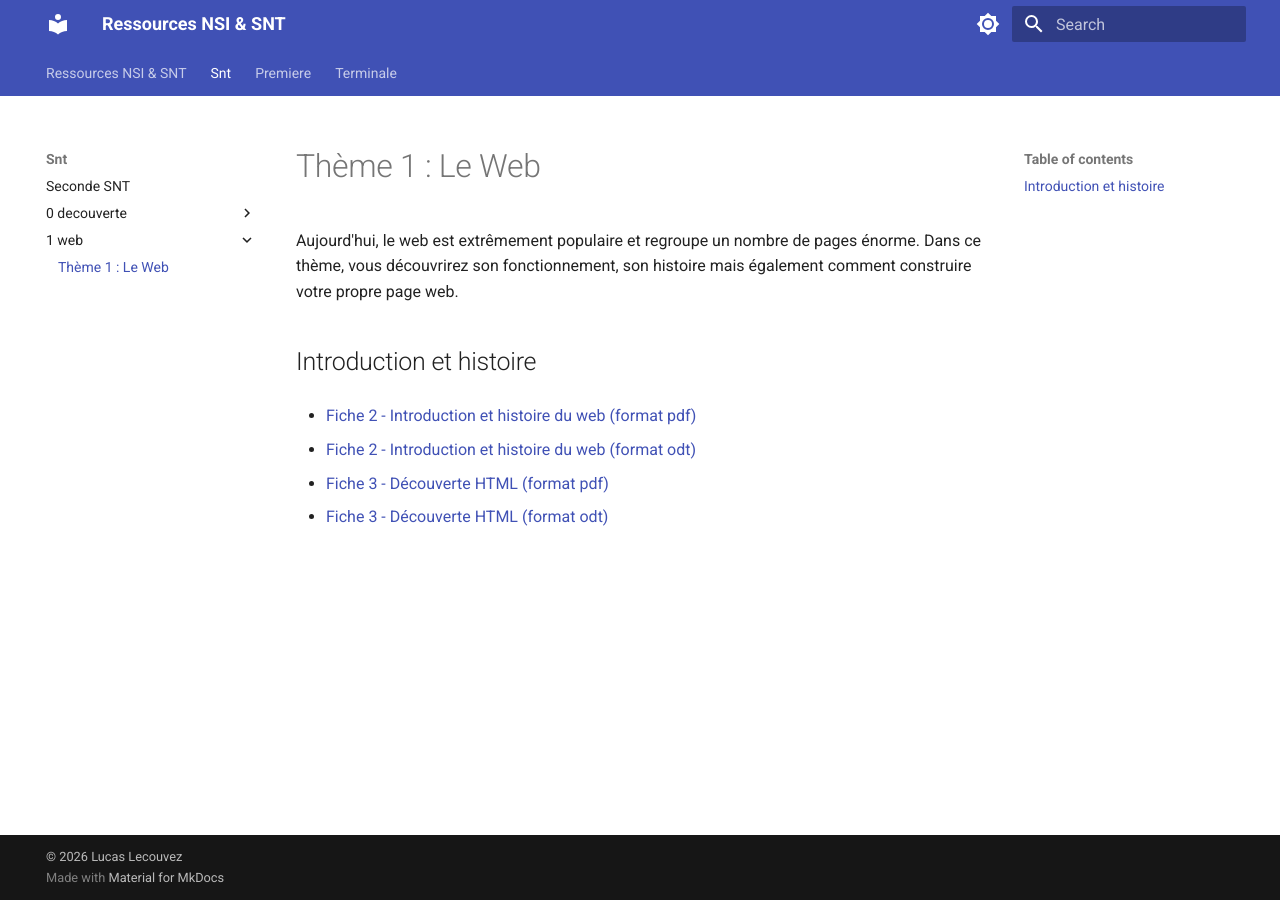
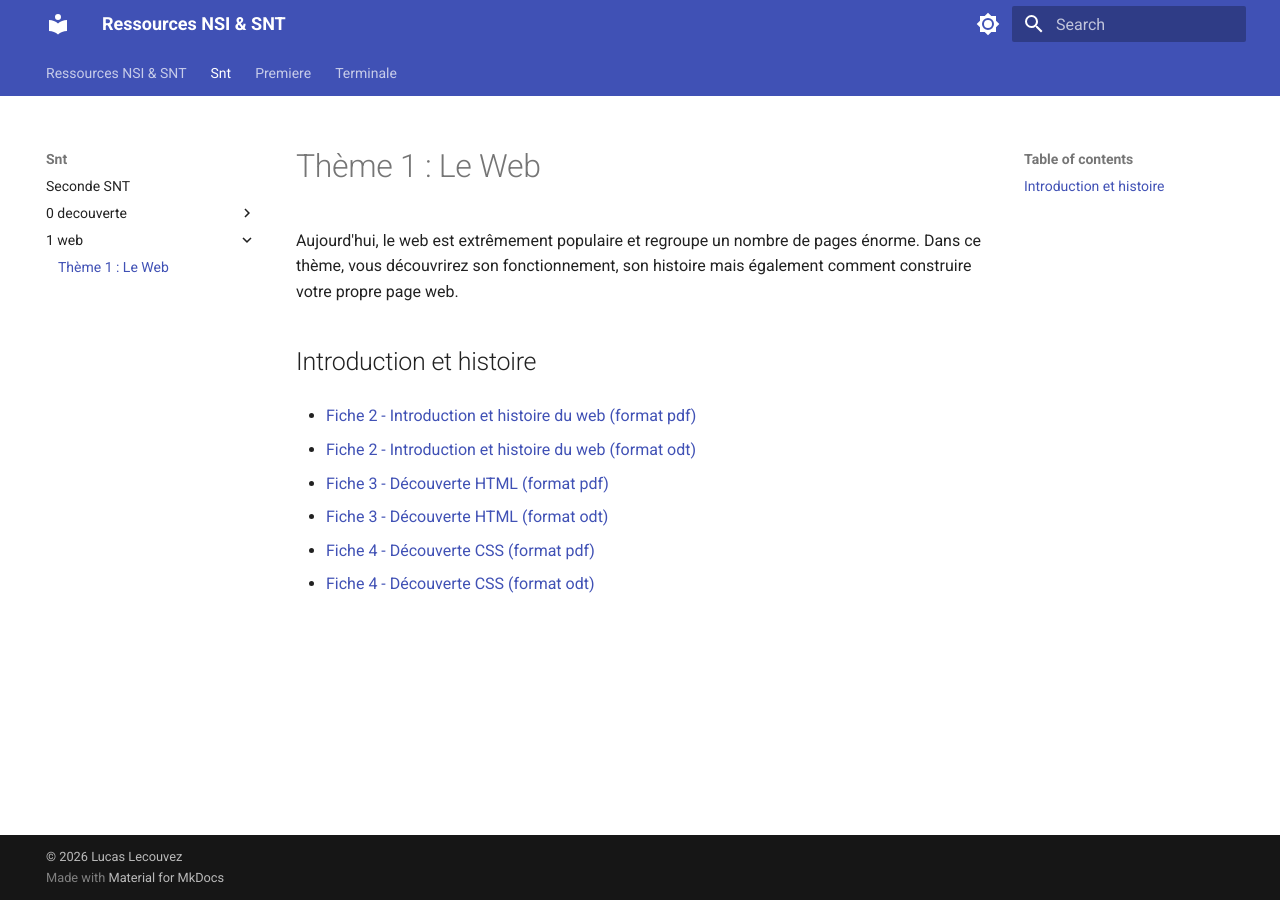
Before and after one commit to ProfD1FO/SNT-NSI-Lecouvez, an MkDocs documentation site: the page built from docs/snt/1-web/index.md, in a window 1280 px wide. Built offline with MkDocs 1.6.1 and Material for MkDocs 9.7.7, drawn with Linux system fonts in a browser that asks for light colours.

Commit message:
fiche 4 accueil

```diff
--- a/docs/snt/1-web/index.md
+++ b/docs/snt/1-web/index.md
@@ -11,3 +11,7 @@ Aujourd'hui, le web est extrêmement populaire et regroupe un nombre de pages é
 - [Fiche 3 - Découverte HTML (format pdf)](fichiers/fiche3_HTML.pdf)
 
 - [Fiche 3 - Découverte HTML (format odt)](fichiers/fiche3_HTML.odt)
+
+- [Fiche 4 - Découverte CSS (format pdf)](fichiers/fiche4_css.pdf)
+
+- [Fiche 4 - Découverte CSS (format odt)](fichiers/fiche4_css.odt)
```
Also changed, not shown: docs/snt/index.md (+2 -0 lines).
